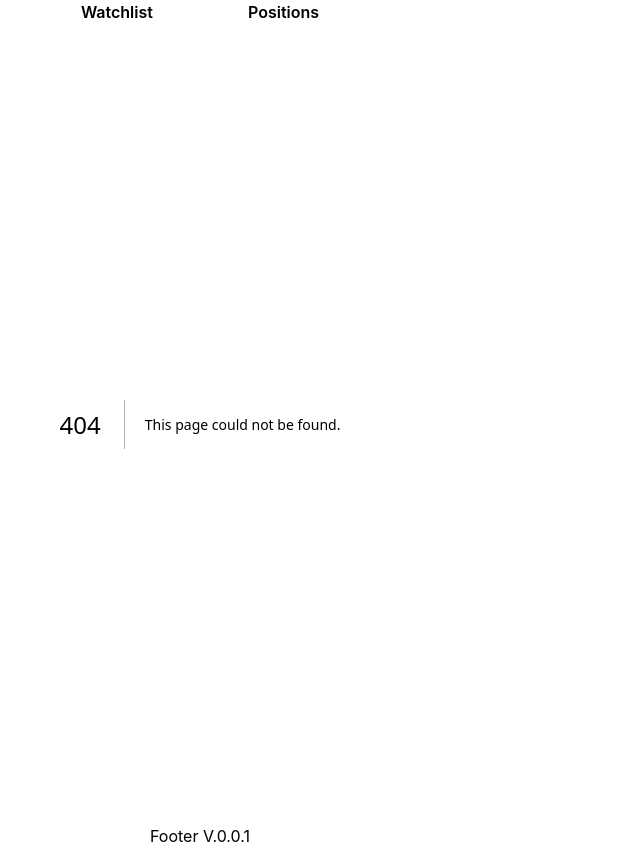
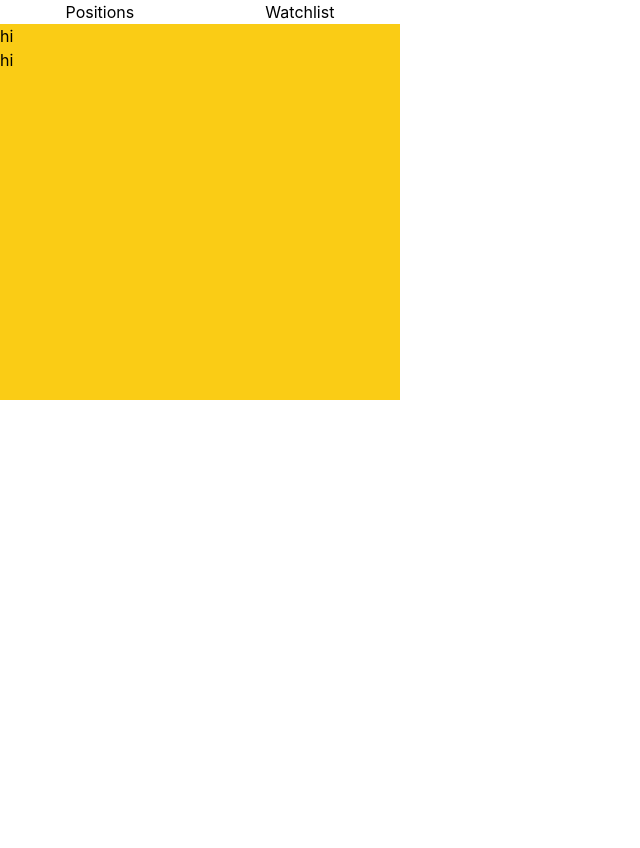
Before and after one commit to shkuls/upstox-monitor, a Next.js app: page /isLoggedin/Home in a window 1280 px wide. Before the commit this address had no page. Shown: the whole page, without its empty margins (0-640 px from the left). After the commit the page ends 800 px from the top, so only its background shows below. Built offline with nearby package versions, Linux system fonts and the light colour scheme.

Commit message:
added auth and routing

```diff
--- /dev/null
+++ b/components/HoldingCard.jsx
@@ -0,0 +1,11 @@
+import React from 'react'
+
+
+export default function HoldingCard(stock) {
+    console.log(stock)
+  return (
+    <div>
+      hi
+    </div>
+  )
+}
--- a/components/Navbar.jsx
+++ /dev/null
@@ -1,11 +0,0 @@
-import React from 'react'
-import Link from 'next/link'
-
-export default function Navbar() {
-  return (
-    <div className='m-auto flex flex-row w-5/6 justify-around font-semibold'>
-      <Link href="/watch">Watchlist</Link>
-      <Link href="/positions">Positions</Link>
-    </div>
-  )
-}
--- a/pages/positions/index.js
+++ b/components/WatchlistCard.jsx
@@ -1,9 +1,9 @@
 import React from 'react'
 
-export default function index() {
+export default function WatchlistCard() {
   return (
     <div>
-      positions
+
     </div>
   )
 }
--- /dev/null
+++ b/pages/Login/Login.js
@@ -0,0 +1,12 @@
+import React from 'react'
+
+export default function Login() {
+    const upstoxLogin = ()=>{
+        chrome.tabs.create({ url: "https://api.upstox.com/v2/login/authorization/dialog?response_type=code&client_id=ef205808-6b74-4212-adbf-09cac28347c9&redirect_uri=https://www.google.com/" });
+    }
+  return (
+    <div>
+      <button onClick={upstoxLogin}>Login</button>
+    </div>
+  )
+}
--- a/pages/_app.js
+++ b/pages/_app.js
@@ -1,10 +1,8 @@
 import Footer from '../components/Footer';
-import Navbar from '../components/Navbar';
 import '../styles/globals.css';
 export default function App({ Component, pageProps }) {
   return (
-    <div className='w-[400px] h-[400px]'>
-    <Navbar/>
+    <div className='w-[400px] h-[400px] overflow-scroll'>
       <Component {...pageProps} />
       <Footer />
     </div>
--- a/pages/index.js
+++ b/pages/index.js
@@ -1,10 +1,13 @@
-import React, { useState } from 'react';
+import React, { useState } from 'react'
+import Home from './isLoggedin/Home'
+import Login from './Login/Login'
 
-export default function Home() {
+export default function index() {
+        const [isLoggedin , setLogin] = useState(true)
+  return (
 
-  return (
-    <div className=" bg-yellow-400">
-      hi
-      </div>
-  );
+    <div>
+      { isLoggedin ?<Home/> : <Login/>}
+    </div>
+  )
 }
--- /dev/null
+++ b/pages/isLoggedin/Home.js
@@ -0,0 +1,24 @@
+import React, { useState } from 'react';
+import Positions from './positions/positions';
+import Watch from './watch/watch';
+
+
+export default function Home() {
+  const [active , setActive] = useState("positions");
+
+
+  return (
+
+    <div className="h-full bg-yellow-400">
+      <div className='bg-white flex flex-row justify-around w-full m-auto'>
+        <button onClick={()=>{setActive("positions")}}>
+    Positions
+        </button>
+        <button onClick={()=>{setActive("watchlist")}}>
+    Watchlist
+        </button>
+      </div>
+      { active == "positions" ?<Positions/> : <Watch/>}
+      </div>
+  );
+}
--- /dev/null
+++ b/pages/isLoggedin/positions/Positions.js
@@ -0,0 +1,60 @@
+import React from 'react'
+import HoldingCard from '../../../components/HoldingCard'
+const response = {
+  "status": "success",
+  "data": [
+    {
+      "isin": "INE528G01035",
+      "cnc_used_quantity": 0,
+      "collateral_type": "WC",
+      "company_name": "YES BANK LTD.",
+      "haircut": 0.2,
+      "product": "D",
+      "quantity": 36,
+      "trading_symbol": "YESBANK",
+      "tradingsymbol": "YESBANK",
+      "last_price": 17.05,
+      "close_price": 17.05,
+      "pnl": -61.2,
+      "day_change": 0,
+      "day_change_percentage": 0,
+      "instrument_token": "NSE_EQ|INE528G01035",
+      "average_price": 18.75,
+      "collateral_quantity": 0,
+      "collateral_update_quantity": 0,
+      "t1_quantity": 0,
+      "exchange": "NSE"
+    },
+    {
+      "isin": "INE036A01016",
+      "cnc_used_quantity": 0,
+      "collateral_type": "WC",
+      "company_name": "RELIANCE INFRASTRUCTURE LTD.",
+      "haircut": 1,
+      "product": "D",
+      "quantity": 1,
+      "trading_symbol": "RELINFRA",
+      "tradingsymbol": "RELINFRA",
+      "last_price": 174.85,
+      "close_price": 169.2,
+      "pnl": -17.7,
+      "day_change": 0,
+      "day_change_percentage": 0,
+      "instrument_token": "NSE_EQ|INE036A01016",
+      "average_price": 192.55,
+      "collateral_quantity": 0,
+      "collateral_update_quantity": 0,
+      "t1_quantity": 0,
+      "exchange": "NSE"
+    }
+  ]
+}
+
+export default function Positions() {
+  return (
+    <div>
+     {response.data.map((stock)=>
+    <HoldingCard props={stock} />)}
+    </div>
+  )
+}
--- a/pages/watch/index.js
+++ b/pages/isLoggedin/watch/Watch.js
@@ -1,9 +1,10 @@
 import React from 'react'
 
-export default function index() {
+export default function Watch() {
   return (
     <div>
-      Watchlist
+      watch
+
     </div>
   )
 }
```
Also changed, not shown: 25 other files (tests, documents, lock files or other folders).
